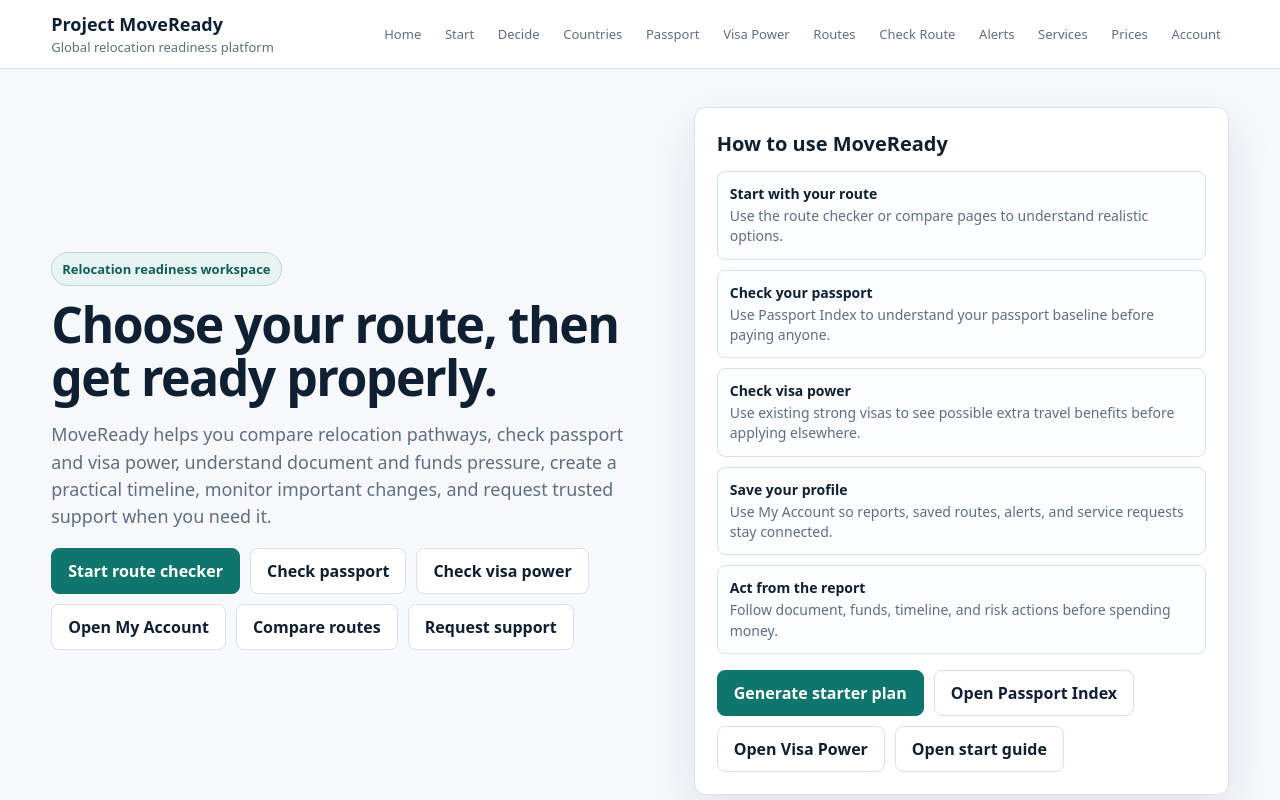
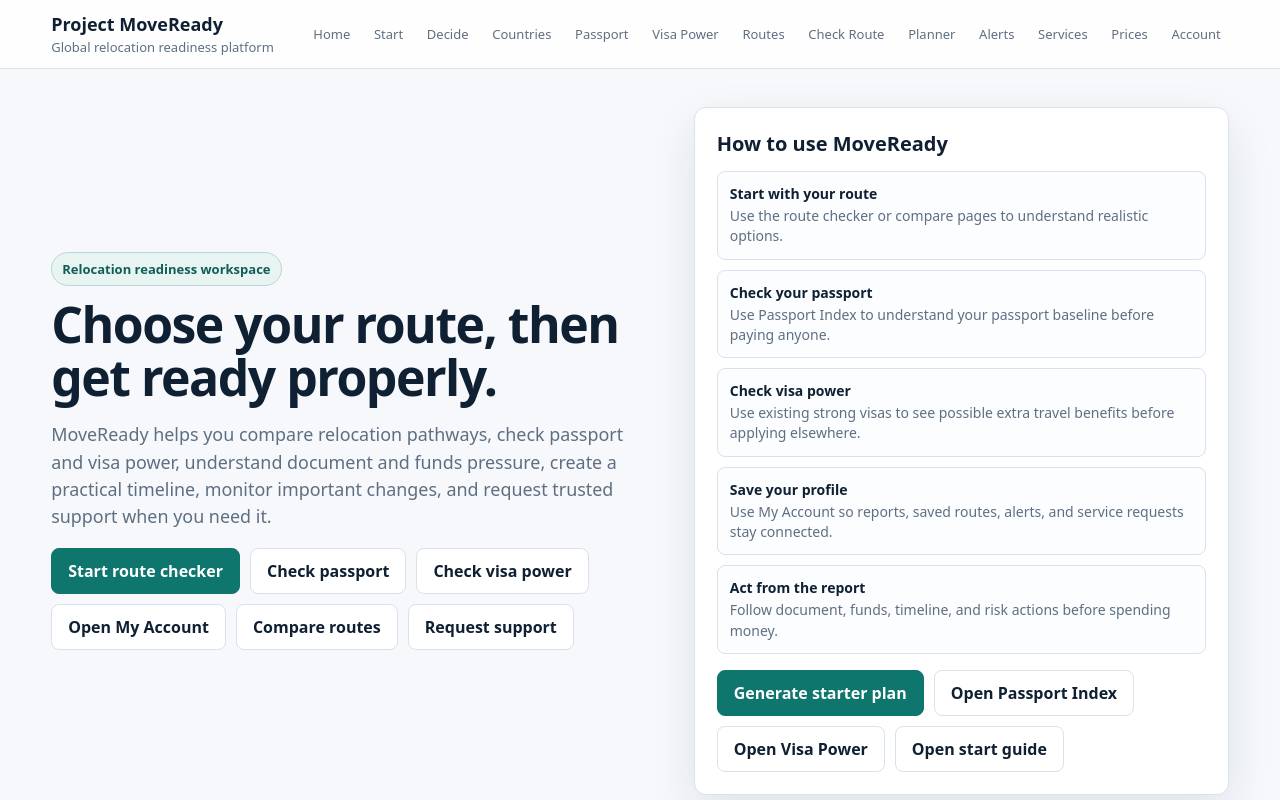
Before and after one commit to SirBM201/SirBM201-moveready-frontend, a Next.js app: page / in a window 1280 px wide. Shown: the top 800 px of the page. Built offline with nearby package versions, Linux system fonts and the light colour scheme.

Commit message:
Link Journey Planner from main navigation

```diff
--- a/components/SiteHeader.tsx
+++ b/components/SiteHeader.tsx
@@ -7,16 +7,19 @@ const publicNavigation = [
   { label: "Visa Power", href: "/visa-power", title: "Check travel benefits from visas you already hold" },
   { label: "Routes", href: "/compare", title: "Compare relocation routes" },
   { label: "Check Route", href: "/route-checker", title: "Check your route and generate a report" },
+  { label: "Planner", href: "/journey-planner", title: "Plan documents, family, appointments, and settlement" },
   { label: "Alerts", href: "/watchlist", title: "Create and review route alerts" },
   { label: "Services", href: "/services", title: "Request trusted support" },
   { label: "Prices", href: "/pricing", title: "Pricing" },
   { label: "Account", href: "/dashboard", title: "My Account" },
 ];
 
+
 type SiteHeaderProps = {
   sectionLabel?: string;
   subtitle?: string;
 };
+
 
 export default function SiteHeader({ sectionLabel = "Global relocation readiness platform", subtitle }: SiteHeaderProps) {
   const label = subtitle || sectionLabel;
```
